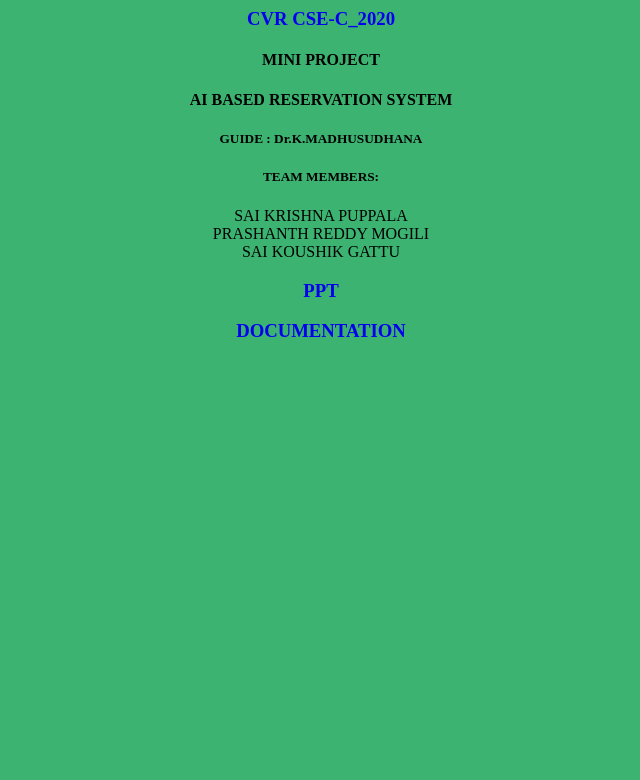
After one commit to pskr0/Railticket, a Flask app: page /filedata in a window 1280 px wide. The commit adds this page. Shown: the top 780 px of the page, without its empty margins (319-959 px from the left). Run offline with Flask 2, Linux system fonts and the light colour scheme; parts of the project's set-up code (start-up, migrations or seed data) failed here and were passed over.

Commit message:
Updated_Conf

```diff
--- a/app.py
+++ b/app.py
@@ -19,7 +19,9 @@ def recheck():
 def loginacc():
     return render_template('login.html')
 
-
+@app.route('/filedata',methods=['POST','GET'])
+def filedata():
+    return render_template('files.html')
 
 
 
--- /dev/null
+++ b/templates/files.html
@@ -0,0 +1,40 @@
+<link rel="shortcut icon" href="/static/PSK_LOGO.jpg"/>
+
+<html>
+
+<head>
+<title>
+Mini Project Files
+</title>
+</head>
+<body align="center" style="background-color:MediumSeaGreen">
+<a style="text-decoration:none" href="cvr.ac.in"><h3>CVR CSE-C_2020</h3></a>
+<h4>MINI PROJECT</h4>
+<h4>AI BASED RESERVATION SYSTEM</h4>
+<h5 style:color="Orange">GUIDE : Dr.K.MADHUSUDHANA</h5>
+<h5 style:color="brown">TEAM MEMBERS:</h5>
+SAI KRISHNA PUPPALA
+<BR>
+PRASHANTH REDDY MOGILI
+<BR>
+SAI KOUSHIK GATTU
+<br>
+
+
+
+
+
+<a style="text-decoration:none" href="/static/files/PPT.ppt"><h3>
+PPT</h3>
+</a>
+
+<a style="text-decoration:none" href="/static/files/doc.word"><h3>
+DOCUMENTATION
+</h3>
+</a>
+
+
+
+
+</body>
+</html>
```
Also changed, not shown: templates/index.html (+6 -2 lines), 2 other files.
